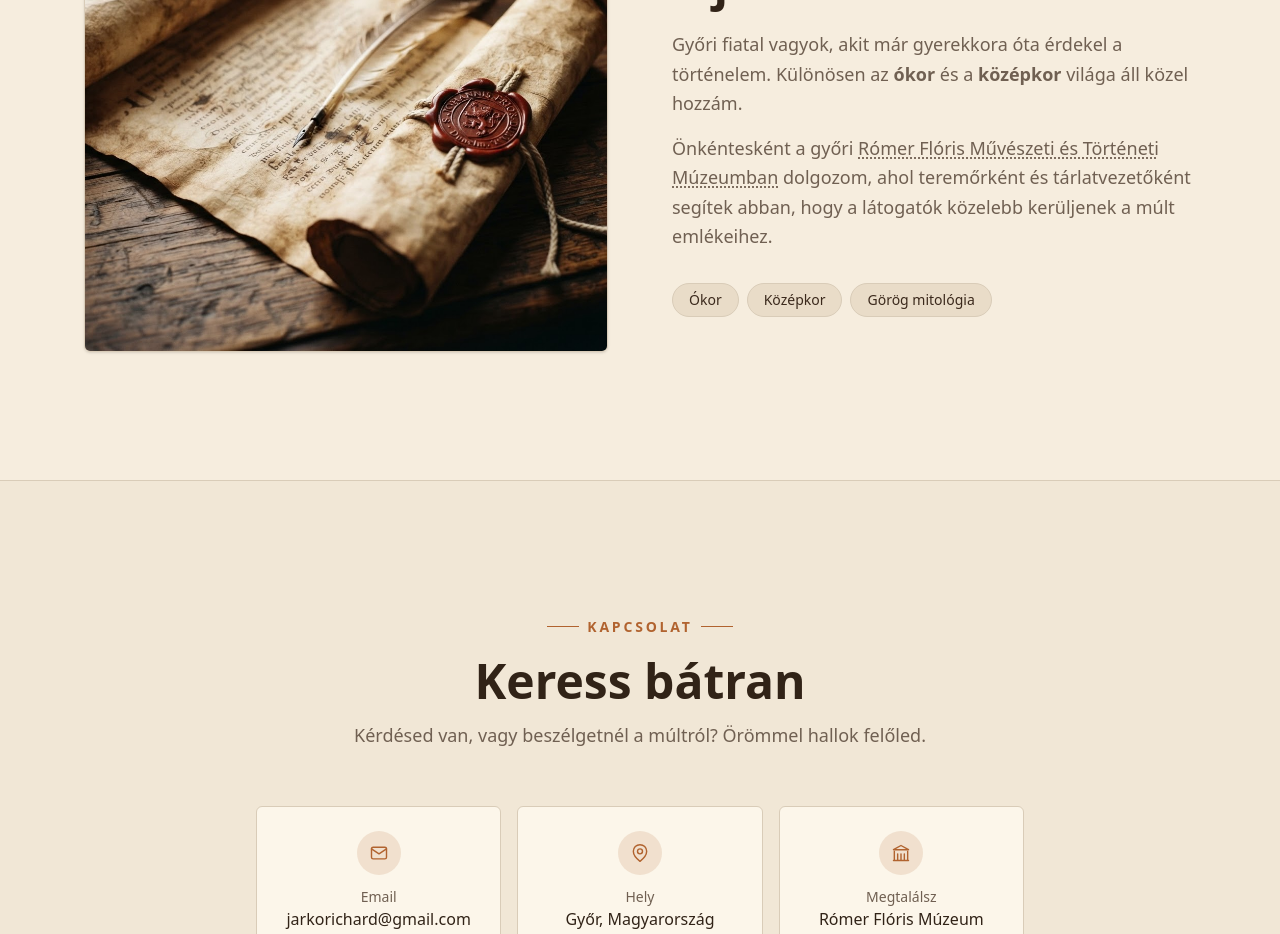
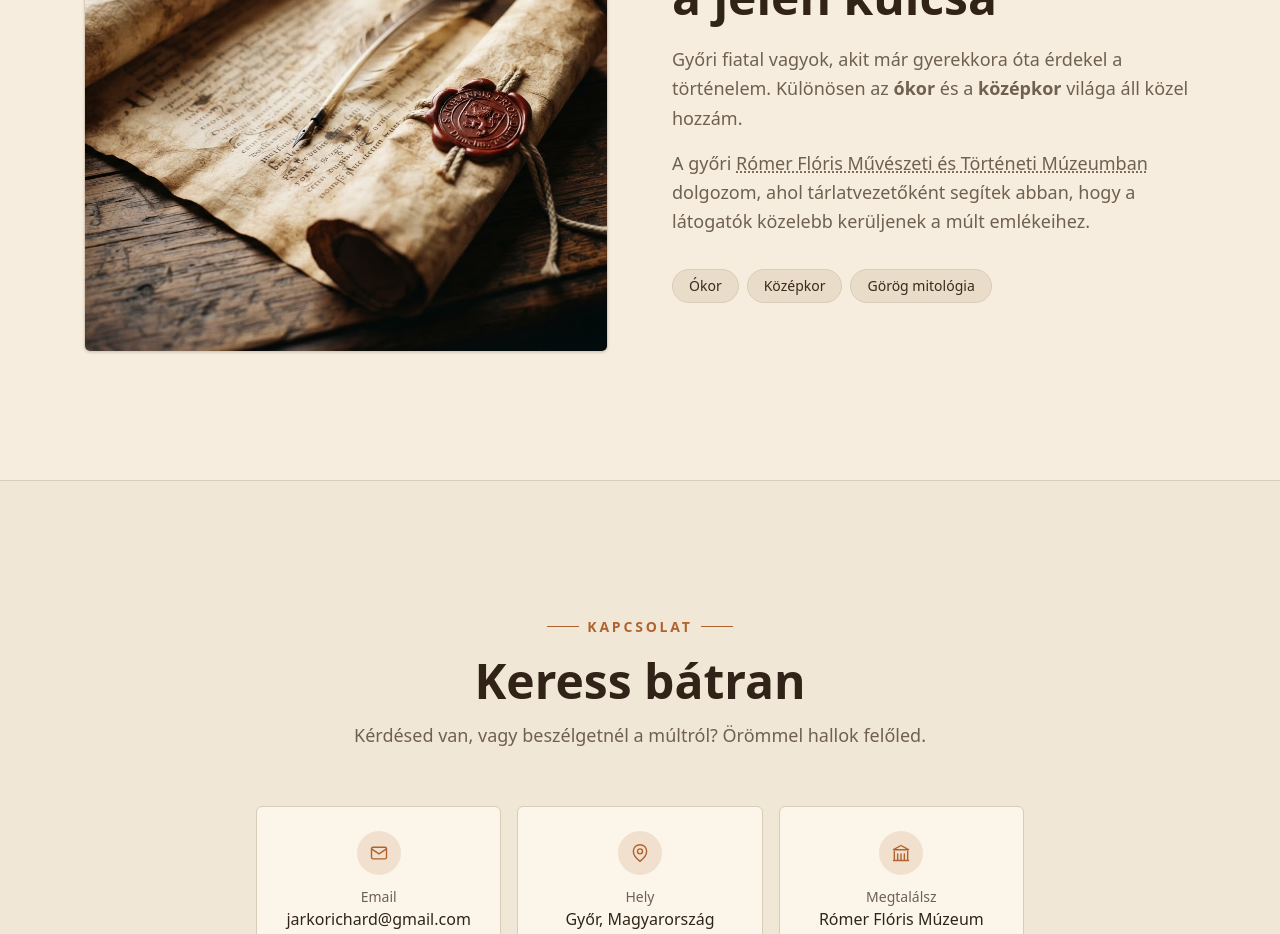
Before and after one commit to SosoRicsi/portfolio-site, a Next.js app: page / in a window 1280 px wide. Shown: the part 1100-2034 px from the top of the page. Built offline with nearby package versions, Linux system fonts and the light colour scheme.

Commit message:
Update text

```diff
--- a/src/components/about.tsx
+++ b/src/components/about.tsx
@@ -38,13 +38,13 @@ export function About() {
 							Győri fiatal vagyok, akit már gyerekkora óta érdekel a történelem. Különösen az <span className={"font-semibold"}>ókor</span> és a <span className={"font-semibold"}>középkor</span> világa áll közel hozzám.
 						</p>
 						<p>
-							Önkéntesként a győri {" "}
+							A győri {" "}
 							<a
 								href={"https://romer.hu"}
 							   className={"underline decoration-dotted underline-offset-2 hover:underline-offset-3 transition-all"}
 							   target={"_blank"}>Rómer Flóris Művészeti és Történeti Múzeumban
 							</a>{" "}
-							dolgozom, ahol teremőrként és tárlatvezetőként segítek abban, hogy a látogatók közelebb kerüljenek a múlt emlékeihez.
+							dolgozom, ahol tárlatvezetőként segítek abban, hogy a látogatók közelebb kerüljenek a múlt emlékeihez.
 						</p>
 					</div>
 
```
